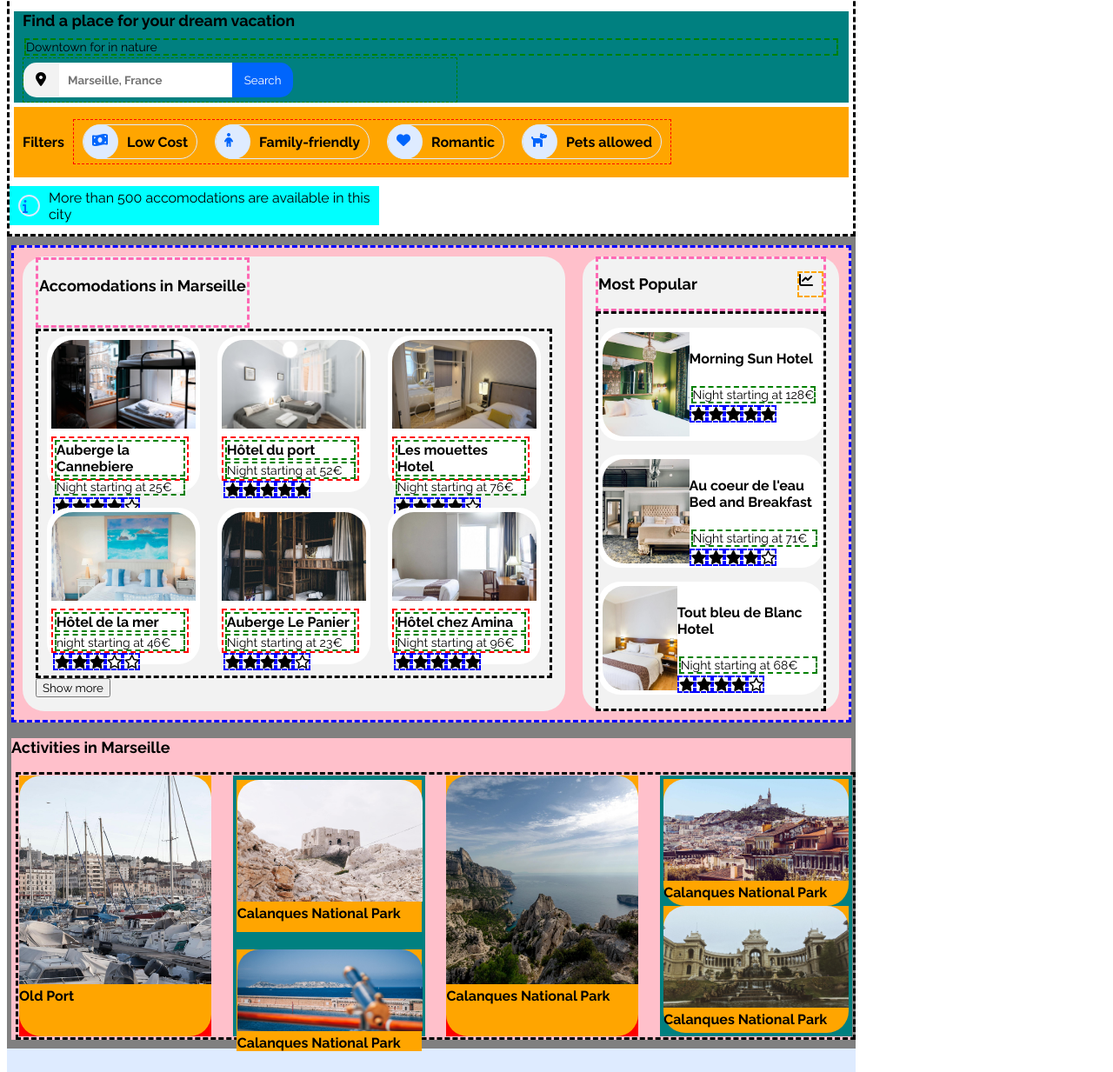
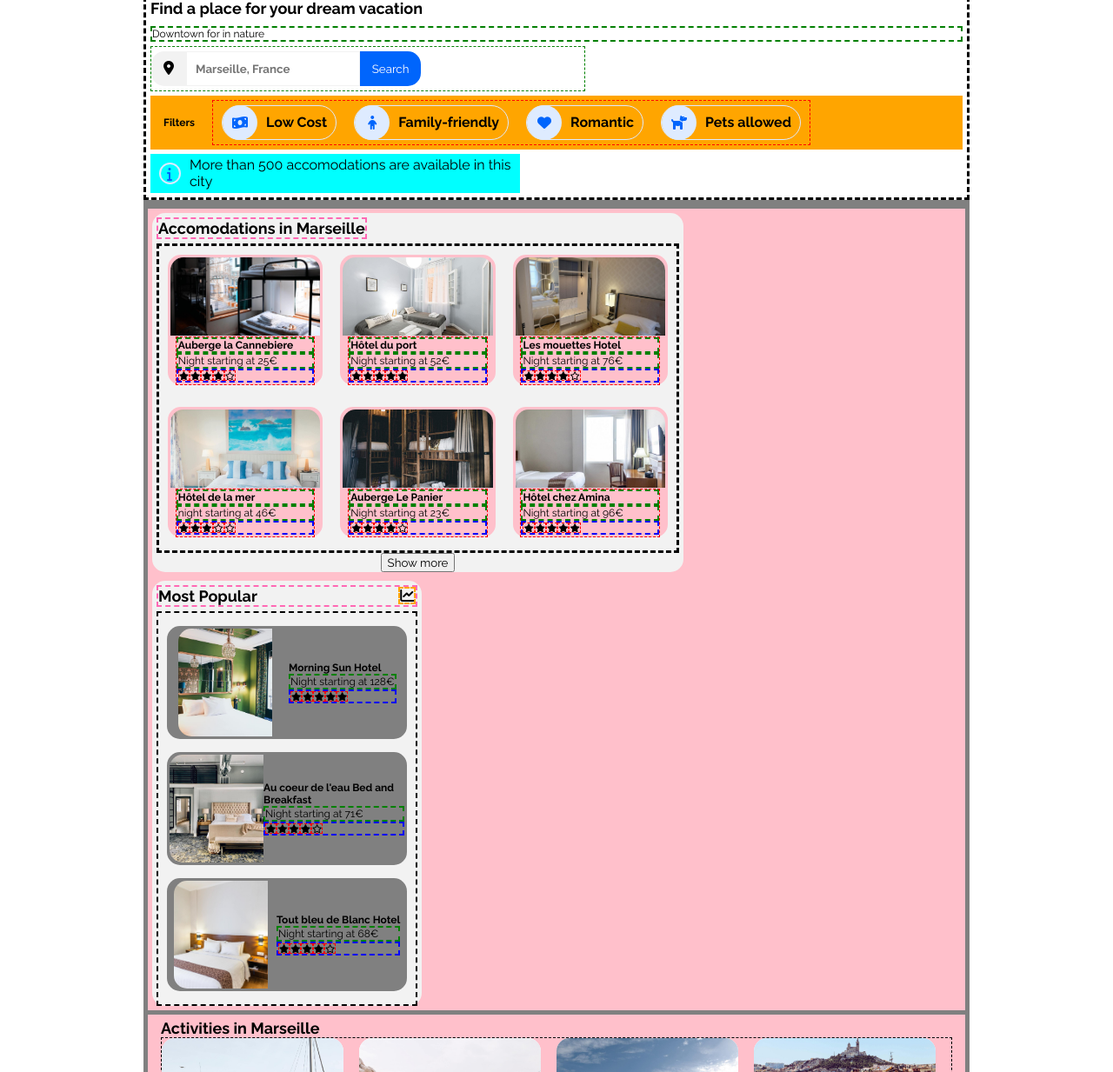
Before and after one commit to happyfruitninja/OCR_WebDev_P2_Practical_Booki, a plain HTML site: page index.html in a window 1280 px wide. Shown: the part 63-1296 px from the top of the page at 87% size. Drawn offline with Linux system fonts and the light colour scheme.

Commit message:
Feb 10, 2022

```diff
--- a/style.css
+++ b/style.css
@@ -1,20 +1,20 @@
 * {
   box-sizing: border-box;
   font-family: Raleway, sans-serif;
-  max-width: 992px;
+  max-width: 950px;
+  margin: auto;
 }
 
-
-h3{
+h3 {
   font-size: 18px;
 }
 
-h4{
-  font-size: 16px;
+h4 {
+  font-size: 12px;
 }
 
 p {
-  font-size: 14px;
+  font-size: 12px;
 }
 
 a {
@@ -29,25 +29,36 @@ a:hover {
 nav {
   display: flex;
   justify-content: space-between;
-  margin: 5px 10px;
-  background-color: powderblue;
+  margin: 5px 0;
+  padding: 0 5px;
+  ;
+  border: 3px dashed teal;
+  align-items: center;
+}
+
+.logo {
+  padding: 0;
+  margin: 0;
 }
 
 .logo img {
   width: 80px;
+  margin-left: 0px;
+  border: 1px dashed green;
 }
 
-nav>ul {
+nav ul {
   display: flex;
   list-style-type: none;
   margin: 0;
+  border: 1px dashed red;
 }
 
-nav>ul>li {
+nav ul>li {
   padding: 10px 20px;
 }
 
-nav>ul>li:hover {
+nav ul>li:hover {
   border-top: 2px solid #0065FC;
 }
 
@@ -57,9 +68,7 @@ header {
 }
 
 .search_container {
-  background-color: teal;
   margin: 0 5px;
-  padding: 0 10px;
 }
 
 .search_container>h3 {
@@ -67,7 +76,7 @@ header {
 }
 
 .search_container>p {
-  margin-top: 5px;
+  margin: 5px 0;
 }
 
 .search_group {
@@ -75,6 +84,8 @@ header {
   border: 1px dashed green;
   width: 500px;
   padding: 5px 0;
+  margin: 0;
+  justify-content: flex-start;
 }
 
 .searchbtn {
@@ -85,10 +96,14 @@ header {
   position: absolute;
 }
 
-.searchbtn>.fas {
+.searchbtn i {
   position: relative;
   top: 25%;
   left: 35%;
+}
+
+form {
+  margin-left: 40px;
 }
 
 input[type="text"] {
@@ -96,7 +111,7 @@ input[type="text"] {
   height: 40px;
   border: 1px solid #F2F2F2;
   position: relative;
-  left: 40px;
+  margin: 0;
   padding-left: 10px;
   font-weight: bold;
   color: black;
@@ -110,7 +125,7 @@ input[type="submit"] {
   background-color: #0065FC;
   color: #fff;
   position: relative;
-  left: 36px;
+  margin-left: -4px;
 }
 
 .filters_container {
@@ -118,9 +133,15 @@ input[type="submit"] {
   background-color: orange;
   font-weight: 700;
   margin: 5px;
+  padding: 0;
   align-items: center;
+  justify-content: flex-start;
   flex-wrap: wrap;
-  padding: 10px;
+  padding: 5px;
+}
+
+.filters_container h4 {
+  margin: 0 10px;
 }
 
 .filters_group {
@@ -150,12 +171,13 @@ input[type="submit"] {
   width: 40px;
   height: 40px;
   position: absolute;
+  display: flex;
+  justify-content: center;
 }
 
-.options_icon>.fas {
+.options_icon i {
   position: absolute;
-  top: 25%;
-  left: 25%;
+  padding: 12px 0;
 }
 
 .options_text {
@@ -166,26 +188,24 @@ input[type="submit"] {
   display: flex;
   position: relative;
   align-items: center;
-  margin: 10px 0;
+  margin: 5px 5px;
+  padding: 0;
   width: 425px;
   background-color: cyan;
 }
 
-.info-icon {
+.info_icon {
+  color: #0065FC;
+  border-radius: 30px;
+}
+
+.info_icon i {
   color: #0065FC;
   border: 2px solid #DEEBFF;
   border-radius: 15px;
-  position: absolute;
-  left: 5%;
-}
-
-.info_icon .fas {
-  color: #0065FC;
-  border: 2px solid #DEEBFF;
-  border-radius: 250px;
   width: 25px;
   height: 25px;
-  padding: 3px;
+  padding: 3px 8px 1px 7px;
   margin: 10px;
 }
 
@@ -196,6 +216,15 @@ main {
 
 .stars {
   display: flex;
+  border: 2px dashed blue;
+  justify-content: flex-start;
+}
+
+.stars i {
+  border: 1px dashed red;
+  font-size: 10px;
+  height: auto;
+  margin: 0;
 }
 
 #acc {
@@ -207,10 +236,11 @@ main {
   flex-wrap: wrap;
   background-color: pink;
   margin: 5px;
-  border: 3px dashed blue;
+  justify-content: space-between;
+  padding: 0;
 }
 
-.acc_container img{
+.acc_container img {
   object-fit: cover;
   object-position: center;
 }
@@ -219,57 +249,62 @@ main {
   display: flex;
   flex-wrap: wrap;
   background-color: #F2F2F2;
-  margin: 10px;
-  min-width: 400px;
+  margin: 5px;
+  min-width: 450px;
   max-width: 65%;
   flex-basis: 65%;
-  padding: 0 15px;
-  border-radius: 25px;
+  padding: 0 5px;
+  border-radius: 15px;
 }
 
-.acc_group_heading{
-  margin: 1px 0;
-  padding: 1px;
-  border: 3px dashed hotpink;
-  align-items: center;
+.acc_group_heading {
+  border: 2px dashed hotpink;
+  margin: 5px 0;
+  align-self: center;
 }
 
+.acc_group_heading h3 {
+  margin: 0;
+  padding: 0;
+}
 
 .acc_group_cards {
   display: flex;
   flex-wrap: wrap;
   justify-content: space-around;
   border: 3px dashed black;
-
+  margin: 0;
+  padding: 0;
 }
 
 .acc_group_cards figure {
-  padding: 5px;
   display: flex;
   flex-wrap: wrap;
   background-color: white;
-  border-radius: 25px;
+  background-color: pink;
+  border-radius: 15px;
   flex-basis: 30%;
-  margin: 5px;
-  height: 180px;
+  margin: 10px 0 15px;
+  height: 150px;
 }
 
 .acc_group_cards img {
+  margin: 3px 3px 0;
   width: 100%;
   height: 60%;
-  border-top-left-radius: 25px;
-  border-top-right-radius: 25px;
-
+  border-top-left-radius: 15px;
+  border-top-right-radius: 15px;
 }
 
 .acc_group_cards figcaption {
-  width: 95%;
-  height: 30%;
-  border: 2px dashed red;
+  width: 90%;
+  border: 1px dashed red;
+  margin: 0 auto;
 }
 
 .acc_group_cards figcaption>h4, p {
-  margin: 2px;
+  margin: 0;
+  padding: 0;
   border: 2px dashed green;
 }
 
@@ -295,80 +330,83 @@ input[type="button"] {
 
 .pop_group {
   background-color: #F2F2F2;
-  margin: 10px;
+  margin: 5px;
   max-width: 35%;
-  min-width: 295px;
-  flex-basis: 25%;
-  padding: 0 15px;
-  border-radius: 25px;
+  min-width: 290px;
+  flex-basis: 33%;
+  padding: 0 5px;
+  border-radius: 15px;
 }
 
 .pop_group_heading {
   display: flex;
   align-items: center;
   justify-content: space-between;
-  border: 3px dashed hotpink;
+  border: 2px dashed hotpink;
+  margin: 5px 0;
+}
 
+.pop_group_heading h3 {
+  margin: 0;
 }
 
 .pop_group_heading i {
-  width: 30px;
-  height: 30px;
   border: 2px dashed orange;
+  margin: 0;
 }
 
 .pop_group_cards {
-    border: 3px dashed black;
+  border: 2px dashed black;
+  padding: 0 10px;
 }
 
-.pop_group_cards>figure {
-  background-color: white;
-  border-radius: 25px;
+.pop_group_cards figure {
+  background-color: gray;
+  border-radius: 15px;
   display: flex;
-  padding: 5px;
+  padding: 3px;
+  margin: 15px 0;
   width: 100%;
   height: 130px;
-  margin-left: 0;
 }
 
 .pop_group_cards img {
   width: 40%;
-  border-top-left-radius: 25px;
-  border-bottom-left-radius: 25px;
-}
-
-.stars i {
-  width: 20px;
-  height: 20px;
-  border: 2px dashed blue;
+  height: 100%;
+  border-top-left-radius: 15px;
+  border-bottom-left-radius: 15px;
 }
 
 #act_container {
   background-color: pink;
   margin: 5px;
+  padding: 5px 15px 15px;
 }
 
 .act_group_cards {
   display: flex;
-  border: 3px dashed black;
+  border: 1px dashed black;
   flex-wrap: wrap;
   justify-content: space-between;
-  margin: 5px;
-width: 100%;
+  margin: 0;
+  width: 100%;
 }
 
-.act_group_cards h4{
-  margin:0;
+.act_group_cards h4 {
+  margin: 11px 10px 0;
+  padding: 0;
 }
 
-.act_group_cards figure{
-  border-bottom-left-radius: 25px;
-  border-bottom-right-radius: 25px;
+.act_group_cards figure {
+  width: 100%;
+  height: 100%;
+  background-color: white;
+  border-radius: 15px;
 }
 
-.act_group_cards img{
-  border-top-left-radius: 25px;
-  border-top-right-radius: 25px;
+.act_group_cards img {
+  border-top-left-radius: 15px;
+  border-top-right-radius: 15px;
   width: 100%;
   object-fit: cover;
   object-position: center;
@@ -376,86 +414,65 @@ width: 100%;
 
 .card_full {
   flex-basis: 23%;
-  background-color:red;
-  height: 300px;
-  margin: 1px 1px;
+  min-width: 200px;
+  margin: 0;
 }
 
 .card_full figure {
-  background-color: orange;
-width: 100%;
-height: 100%;
-margin: 0
+  background-color: white;
+  width: 100%;
+  height: 100%;
+  margin: 0;
 }
 
 .card_full img {
   width: 100%;
-height: 80%;
-
-}
-
-.card_full figcaption {
-  width: 95%;
-  height: 15%;
+  height: 85%;
 }
 
 .card_stacked {
   flex-basis: 23%;
   height: 300px;
-  background-color: teal;
-  padding: 4px;
-  margin: 1px 1px;
+}
+
+.card_stacked>div {
+  min-width: 200px;
 }
 
 .act_2 {
   width: 100%;
-  height: 60%;
-    background-color: orange;
-margin-bottom: 20px;
-}
-
-.act_2 figure{
-margin: 1px;
-width: 100%;
-height: 100%;
+  height: 53%;
 }
 
 .act_2 img {
   width: 100%;
-  height: 80%;
+  height: 72%;
 }
 
 .act_3 {
-  height: 40%;
-    background-color: orange;
+  height: 38%;
 }
 
 .act_3 figure {
-width: 100%;
-height: 100%;
-    margin: 1px;
+  margin-top: 13%;
 }
 
 .act_3 img {
-width:100%;
-height: 80%;
+  height: 61%;
 }
 
-.act_5, .act_6{
-width: 100%;
-  height: 50%;
+.act_5, .act_6 {
+  width: 100%;
+  height: 45%;
 }
 
-.act_5 figure, .act_6 figure {
-  background-color: orange;
-  margin: 0;
-  width: 100%;
-  height: 100%;
+.act_6 figure {
+  margin-top: 14%;
 }
 
-.act_5 img, .act_6 img{
-width: 100%;
-height: 80%;
+.act_5 img, .act_6 img {
+  width: 100%;
+  height: 67%;
 }
 
 footer {
@@ -468,7 +485,6 @@ footer {
 
 footer div {
   margin: 10px 10px;
-
 }
 
 footer ul {
@@ -476,7 +492,6 @@ footer ul {
   list-style-type: none;
   padding: 0;
   width: 250px;
-
   line-height: 30px;
 }
 
@@ -500,9 +515,73 @@ footer h3 {
   * {
     background-color: yellow;
   }
-  .acc_group {
 
-    min-width: 95%;
+  nav {
+    display: block;
+    margin: 5px;
+  }
 
+  .logo {
+    text-align: center;
+  }
+
+  .logo img {
+    width: 150px;
+  }
+ nav ul{
+
+ }
+
+
+  header {
+    margin: 0 5px;
+  }
+
+  #acc {
+    margin: 0 5px;
+  }
+
+  figure {
+    width: 100%;
+  }
+
+  .acc_group_cards {
+    display: block;
+    border: 2px dashed black;
+  }
+
+  .act_group_cards {
+    background-color: wheat;
+    display: block;
+  }
+
+  .act_group_cards h4 {
+    margin: 5px;
+    padding: 10px;
+  }
+
+  .card_full, .card_stacked {
+    height: 300px;
+  }
+
+  .card_full figure {
+    height: 300px;
+  }
+
+  .card_stacked>div {
+    margin: 10px 0;
+  }
+
+  .card_stacked figure {
+    margin: 20px 0;
+    padding: 5px;
+  }
+
+  footer {
+    display: block;
+  }
+
+  footer ul {
+    margin-left: 0;
   }
 }
```
Also changed, not shown: index.html (+1 -1 lines).
